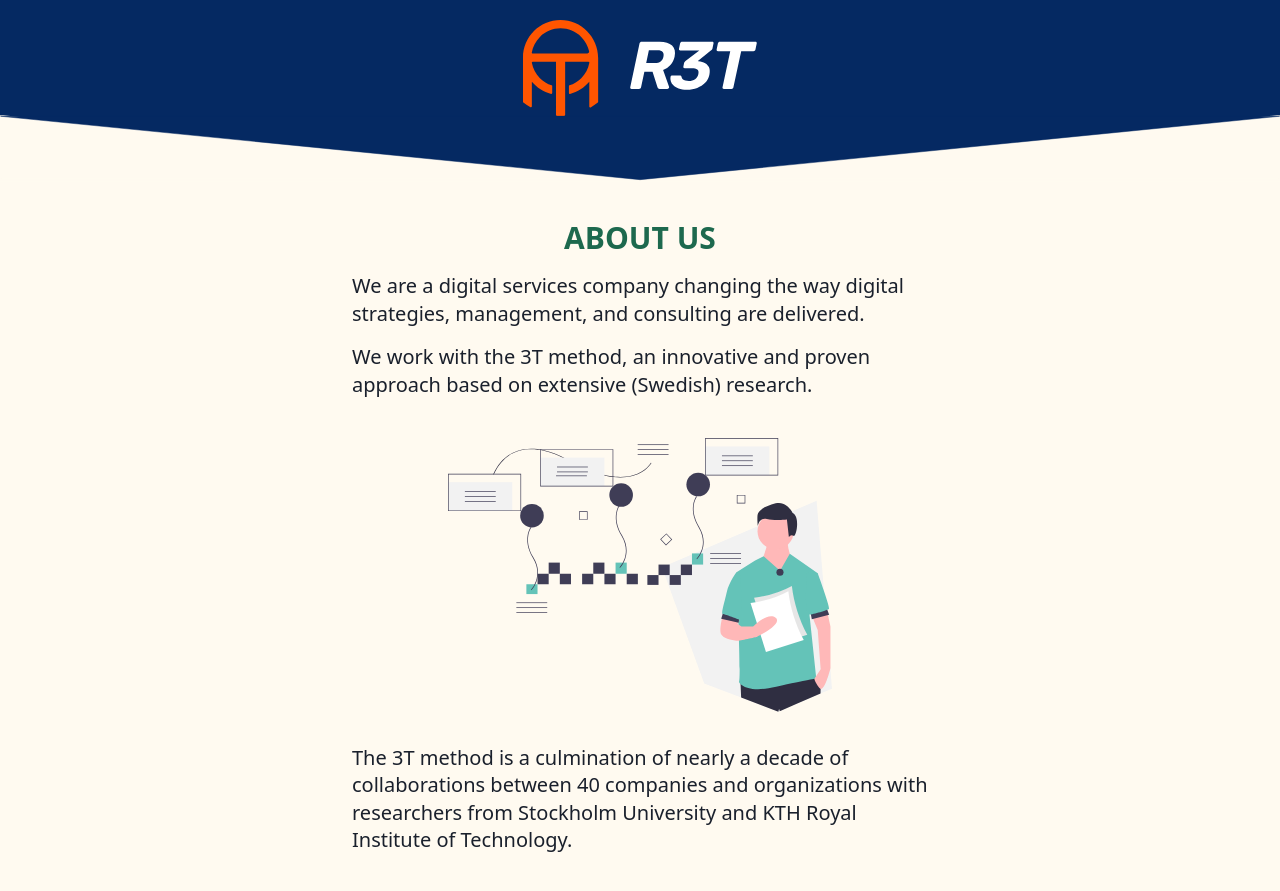
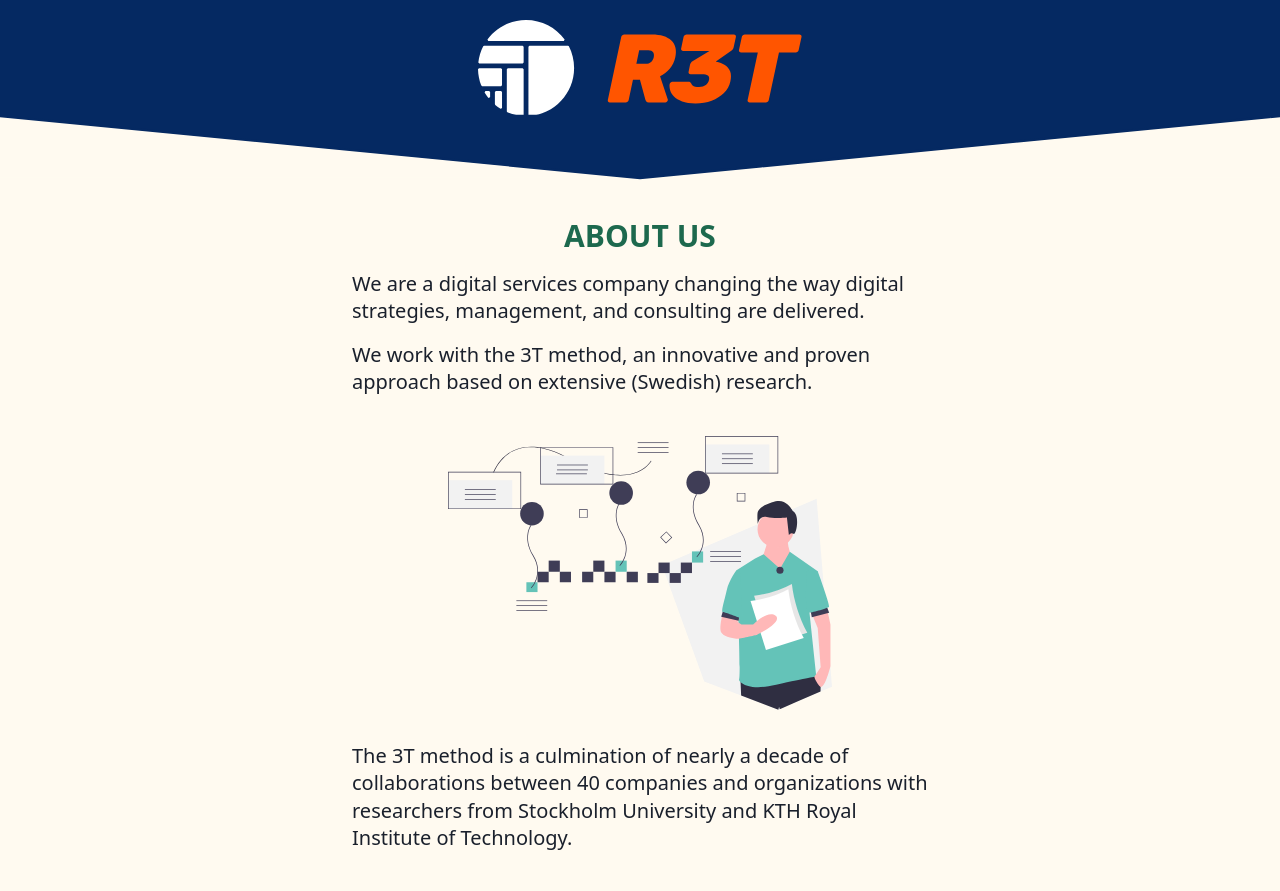
Before and after one commit to r3t-info/r3t, a Next.js app: page / in a window 1280 px wide. Shown: the top 891 px of the page. Built offline with nearby package versions, Linux system fonts and the light colour scheme; a web font is replaced by a local one.

Commit message:
changed logo and tested svg arrow problem

```diff
--- a/components/svgs/border/direction.js
+++ b/components/svgs/border/direction.js
@@ -1,24 +1,47 @@
 import React, { useEffect, useState } from "react";
 
 export default function Direction(props) {
-
   const [classNames, setClassNames] = useState("");
 
   useEffect(() => {
-    if (props.className.includes("text-dark")) {
-      setClassNames(`${props.className} direction-dark`)
-    } else {
-      setClassNames(`${props.className} direction-light`)
+    if (props.className.includes("dark-arrow")) {
+      setClassNames(`${props.className} direction-dark`);
+    }
+    if (props.className.includes("light-arrow")) {
+      setClassNames(`${props.className} direction-light`);
     }
   }, []);
 
   return (
-    <svg xmlns="http://www.w3.org/2000/svg" overflow="visible" viewBox="0 0 2623 131.5" className={classNames}><path fill="#FFFAF0" strokeWidth="5" stroke="#FFFAF0" strokeMiterlimit="10" d="M1311.7 130.5L5.4 1H.5v130h2622V1h-4.4z"/><path strokeWidth="1" strokeMiterlimit="10" d="M.8.5l1310.9 130L2622.6.5z"/></svg>
-  )
+    <svg xmlns="http://www.w3.org/2000/svg" overflow="visible" viewBox="0 0 2622 127" className={classNames} preserveAspectRatio="none">
+      <g>
+        <path className="fill-bg" fill="inherit" d="M.1.1h2621.8v126.8H.1z" />
+        <path className="fill-bg" fill="inherit" d="M2621.8.2v126.5H.2V.2h2621.6m.2-.2H0v127h2622V0z" />
+      </g>
+      <path className="fill-arrow" fill="inherit" d="M2.6.1h2616.8L1311 126.9z" />
+      <path
+        className="stroke-arrow"
+        stroke="inherit"
+        strokeWidth="5"
+        strokeMiterlimit="5"
+        d="M2616.8.2L1311 126.8 5.2.2h2611.6m5.2-.2H0l1311 127L2622 0z"
+      />
+    </svg>
+  );
 
   return (
-    <svg xmlns="http://www.w3.org/2000/svg" overflow="visible" viewBox="0 0 2622.1 130.5" className={classNames}><path fill="transparent" d="M1311.2 130L4.9.5H0v130h2622V.5h-4.4z"/><path date-name="direction" d="M.3 0l1310.9 130L2622.1 0z"/></svg>
-  )
+    <svg xmlns="http://www.w3.org/2000/svg" overflow="visible" viewBox="0 0 2623 131.5" className={classNames}>
+      <path fill="direction" stroke="none" d="M1311.7 130.5L5.4 1H.5v130h2622V1h-4.4z" />
+      <path fill="direction" stroke="none" d="M.8.5l1310.9 130L2622.6.5z" />
+    </svg>
+  );
+
+  return (
+    <svg xmlns="http://www.w3.org/2000/svg" overflow="visible" viewBox="0 0 2622.1 130.5" className={classNames}>
+      <path fill="transparent" d="M1311.2 130L4.9.5H0v130h2622V.5h-4.4z" />
+      <path date-name="direction" d="M.3 0l1310.9 130L2622.1 0z" />
+    </svg>
+  );
   return (
     <svg xmlns="http://www.w3.org/2000/svg" overflow="visible" viewBox="0 0 2621.8 130" className={props.className}>
       <path id="direction" d="M0 0l1310.9 130L2621.8 0z" />
--- a/components/svgs/r3t-logo.js
+++ b/components/svgs/r3t-logo.js
@@ -1,12 +1,16 @@
 import React from "react";
 
 export default function R3tLogo(props) {
+
   return (
-    <svg id="logo" xmlns="http://www.w3.org/2000/svg" overflow="visible" viewBox="0 0 1400.3 575" className={props.className}>
-<title>R3T logo</title>
-  <path d="M650 413.3c-2.7 0-4.8-.9-6.3-2.8s-2-4.3-1.4-7.3L698.2 140c.5-3 2-5.4 4.5-7.3 2.4-1.9 5-2.8 7.7-2.8h107.7c33.7 0 58.7 7.8 74.9 23.3 16.2 15.5 21.2 37.9 15 67-4.3 19.7-12.6 36.2-24.9 49.4-12.3 13.2-26.9 23.1-43.9 29.6l35.6 101.2c.3.8.4 1.5.4 2s-.1 1.4-.4 2.4c-.3 2.2-1.5 4.1-3.6 5.9-2.2 1.8-4.3 2.6-6.5 2.6h-45.4c-4.9 0-8.2-1.3-9.9-3.8-1.8-2.6-3-4.9-3.8-7.1L776 309.6h-49l-19.8 93.6c-.5 3-2 5.4-4.5 7.3-2.4 1.9-5.1 2.8-8.1 2.8H650zm87.9-155.1h51.8c14.6 0 26.2-3.4 34.8-10.1 8.6-6.7 14.2-16.2 16.6-28.3 2.7-12.2 1.3-21.7-4.3-28.8-5.5-7-15.7-10.5-30.6-10.5H754l-16.1 77.7z"/>
-  <path d="M982.1 417.3c-20 0-36.7-2.4-50-7.3-13.4-4.9-23.8-11.1-31.4-18.6-7.6-7.6-12.7-15.9-15.4-24.9-2.7-9-3.2-17.8-1.6-26.1.5-2.4 1.8-4.5 3.8-6.1 2-1.6 4.3-2.4 6.7-2.4h44.5c3 0 5.3.6 7.1 1.8 1.8 1.2 3 3.3 3.8 6.3.8 6.2 3.2 11.2 7.3 15 4 3.8 9.2 6.4 15.6 7.9 6.3 1.5 13.3 2.2 20.9 2.2 14.8 0 27.3-3.5 37.5-10.5 10.1-7 16.5-16.9 19.2-29.6 3-13 .9-22.3-6.1-27.9-7-5.7-17.8-8.5-32.4-8.5h-43.3c-2.7 0-4.9-.9-6.5-2.8-1.6-1.9-2-4.2-1.2-6.9l4-19.8c.5-3.2 1.7-5.9 3.4-8.1 1.8-2.2 3.4-3.9 5.1-5.3l83-63.2H942c-2.7 0-4.8-.9-6.3-2.8s-2-4.3-1.4-7.3l6.9-32.4c.5-3 2-5.4 4.3-7.3 2.3-1.9 4.9-2.8 7.9-2.8h180.2c3 0 5.1.9 6.5 2.8 1.3 1.9 1.8 4.3 1.2 7.3l-6.1 29.6c-.5 2.7-1.6 5.1-3.2 7.1s-3.2 3.7-4.9 5.1l-79.8 64.4 3.6.8c15.7 1.6 29 5.5 40.1 11.7 11.1 6.2 19 15.1 23.7 26.5 4.7 11.5 5.2 26 1.4 43.5-4.1 18.4-12.4 34.2-25.1 47.4-12.7 13.2-28.5 23.4-47.4 30.6-18.8 7-39.4 10.6-61.5 10.6zM1203.2 413.3c-2.7 0-4.9-.9-6.5-2.8-1.6-1.9-2.2-4.3-1.6-7.3l46.2-216.7H1168c-3 0-5.2-.9-6.7-2.8s-2-4.3-1.4-7.3l7.7-36.5c.5-3 2-5.4 4.3-7.3 2.3-1.9 4.9-2.8 7.9-2.8H1392c3 0 5.2.9 6.7 2.8s2 4.3 1.4 7.3l-7.7 36.5c-.5 3-2 5.4-4.3 7.3-2.3 1.9-4.9 2.8-7.9 2.8h-73.3l-46.6 216.7c-.5 3-1.9 5.4-4 7.3-2.2 1.9-4.7 2.8-7.7 2.8h-45.4z"/>
-  <path d="M224.6 0C100.5.2 0 100.9 0 225v265.7c0 1.5.7 3 2 4 13.6 10 28 19.2 43 27.5 3.5 2 8-.5 8-4.3V370c29.7 35.1 69.9 61 115.8 72.8 3.2.8 6.2-1.6 6.2-4.9v-42.1c0-2.2-1.4-4.1-3.4-4.7-26.2-8.4-50.2-22.9-70.2-42.9-25.4-25.4-42.1-57.3-48.4-92V253c.6-2 2.5-3.5 4.8-3.5h139.7v320.1c0 2.7 2.3 4.9 5.3 5 7.9.2 15.8.4 23.8.4 6.9 0 13.8-.1 20.6-.3 3-.1 5.3-2.3 5.3-5V249.5h140c2 0 3.7 1.2 4.5 2.8v5.3c-6.5 34.1-23 65.5-48.1 90.6-20.1 20.1-44.1 34.7-70.4 43-2.1.7-3.4 2.6-3.4 4.8v42c0 3.3 3.1 5.7 6.2 4.9 45.9-11.8 86.1-37.7 115.8-72.8v149.3c0 3.9 4.5 6.3 8.1 4.3 15.1-8.7 29.5-18.4 43-29 1.2-1 1.9-2.4 1.9-3.9V226.9C450 103 348.6-.2 224.6 0zm161.7 200H57.6c-3.1 0-5.5-2.8-4.9-5.9 6.2-35 22.9-67.2 48.6-92.9 33-33.1 77-51.3 123.7-51.3s90.7 18.2 123.7 51.3c24.1 24.1 40.3 54.1 47.3 86.6 1.4 6.3-3.3 12.2-9.7 12.2z" className="fill-current text-primary" />
+    <svg id="logo" xmlns="http://www.w3.org/2000/svg" overflow="visible" viewBox="0 0 3366 998.7" className={props.className}>
+      <title>R3T logo</title>
+  <path d="M43.2 688.1h196.6l10-10V512.5l-10-10H10c-3.9 4-6.1 6.2-10 10.2 1.5 59.5 13.4 116.4 33.9 169 3.4 2.3 5.9 4.1 9.3 6.4zM115.8 738.1H77.2c-3.8 6.7-4.8 8.3-8.6 15 11.8 20.1 25 39.3 39.5 57.5 8.9-3.1 8.9-3.1 17.8-6.3V748c-4-3.8-6.2-6-10.1-9.9zM893.2 217.9l8-16C810.1 79.4 664.3 0 499.8 0S189.5 79.4 98.4 201.9l8 16h786.8zM239.8 738.1h-54l-10 10v128.1c1.2 2.7 2.3 5 3.6 7.7 17.4 14.5 35.8 27.9 55.1 40 6.9-3.8 8.4-4.7 15.4-8.5V748.1c-4-3.9-6.2-6.1-10.1-10zM464.8 502.5h-155l-10 10v439.3c2.2 3.4 3.9 5.9 6.1 9.2 49.2 20.7 102.4 33.8 158.2 37.7 4.2-4 6.4-6 10.7-10V512.5l-10-10zM936.7 267.9H534.8l-10 10v710.9c4.2 4 6.4 6 10.7 10C795 980.4 999.8 764.1 999.8 500c0-81.6-19.5-158.6-54.2-226.6-3.2-2-5.7-3.5-8.9-5.5zM13.2 452.5h451.6l10-10V277.9l-10-10H63c-3.2 2-5.7 3.5-8.9 5.5-26.2 51.5-43.8 108.1-50.8 168 3.9 4.4 5.9 6.7 9.9 11.1z"/>
+  <g className="fill-current text-primary">
+    <path d="M1370.8 857.8c-6.7 0-12.1-2.5-16.2-7.6-4-5-5.4-11.3-4-18.7L1490 177.1c1.3-7.4 5.2-13.6 11.6-18.7 6.4-5 13-7.6 19.7-7.6h287.9c91.6 0 159.1 20.9 202.5 62.6 43.4 41.8 57.1 100 40.9 174.7-10.1 47.1-29.5 87.2-58.1 120.2s-62.1 58.9-100.5 77.8l79.8 238.4c.7 2 1.2 3.9 1.5 5.6.3 1.7.2 3.5-.5 5.5-1.4 6.1-4.6 11.3-9.6 15.7s-10.6 6.6-16.7 6.6h-170.7c-12.8 0-21.7-3.2-26.8-9.6-5.1-6.4-8.2-12.3-9.6-17.7l-56.6-208.1h-72.7l-44.4 209.1c-1.4 7.4-5.2 13.6-11.6 18.7-6.4 5.1-13.3 7.6-20.7 7.6h-164.6zm276.8-402h96c23.6 0 42.6-6.6 57.1-19.7s23.7-29.5 27.8-49c4-20.2 1.8-37.4-6.6-51.5-8.4-14.1-24.8-21.2-49-21.2h-96l-29.3 141.4z"/>
+    <path d="M2262.6 867.9c-55.9 0-102.2-6.7-138.9-20.2s-65-30.5-84.8-51c-19.9-20.5-33.2-42.6-39.9-66.2s-8.4-45.5-5-65.7c1.3-6.1 4.7-11.3 10.1-15.7s11.1-6.6 17.2-6.6H2189c8.1 0 14.1 1.5 18.2 4.5 4 3 7.7 7.6 11.1 13.6 2.7 8.1 7.4 15 14.1 20.7s15.7 9.8 26.8 12.1c11.1 2.4 24.8 3.5 40.9 3.5 29 0 52.2-6.6 69.7-19.7s28.6-30.5 33.3-52 .8-37.2-11.6-47c-12.5-9.8-32.8-14.6-61.1-14.6h-119.2c-7.4 0-13.1-2.7-17.2-8.1-4-5.4-5.1-11.4-3-18.2l14.1-69.7c2-9.4 5.5-17.3 10.6-23.7 5-6.4 10.3-10.9 15.7-13.6l176.8-108.1h-273.7c-6.7 0-12.3-2.7-16.7-8.1-4.4-5.4-5.9-11.4-4.5-18.2l25.2-119.2c1.3-7.4 5.2-13.6 11.6-18.7 6.4-5 13.3-7.6 20.7-7.6h490.9c7.4 0 13.1 2.5 17.2 7.6 4 5.1 5.4 11.3 4 18.7l-23.2 107c-2 8.8-5.6 16.2-10.6 22.2-5.1 6.1-9.9 10.8-14.6 14.1l-159.6 111.1 3 2c35 6.8 65.1 18 90.4 33.8 25.2 15.8 43.4 37.9 54.5 66.2 11.1 28.3 12 64 2.5 107-10.1 45.8-32.3 85.7-66.7 119.7s-76.9 60.4-127.8 79.3c-50.8 19.3-106.9 28.8-168.2 28.8zM2826.2 857.8c-6.8 0-12.3-2.5-16.7-7.6-4.4-5-5.9-11.3-4.5-18.7l106-492.9h-173.7c-7.4 0-13.3-2.5-17.7-7.6-4.4-5-5.9-11.3-4.5-18.7l29.3-135.3c1.3-7.4 5.2-13.6 11.6-18.7 6.4-5 13-7.6 19.7-7.6h567.6c7.4 0 13.3 2.5 17.7 7.6 4.4 5.1 5.9 11.3 4.5 18.7l-29.3 135.3c-1.4 7.4-5.1 13.6-11.1 18.7-6.1 5.1-12.8 7.6-20.2 7.6h-173.7l-106 492.9c-1.4 7.4-5.1 13.6-11.1 18.7-6.1 5.1-12.8 7.6-20.2 7.6h-167.7z"/>
+  </g>
 </svg>
-  );
+
+  )
 }
--- a/pages/index.js
+++ b/pages/index.js
@@ -70,10 +70,10 @@ export default function Home({
           <R3tLogo className="h-full mx-auto fill-current text-white" />
         </div>
       </header>
-      <div className="w-full bg-dark">
-        <Direction className="fill-current stroke-current text-dark" />
+      <main>
+        <div className="w-full">
+          <Direction className="dark-arrow" />
         </div>
-      <main>
         <section id="who-we-are" className="bg-light pt-6 pb-4 md:pt-8 md:pb-6">
           <h2 className="text-secondary pt-2 pb-4">About us</h2>
           <ReactMarkdown
@@ -94,8 +94,8 @@ export default function Home({
             }}
           />
         </section>
-        <div className="w-full bg-light">
-          <Direction className="fill-current text-light" />
+        <div className="w-full">
+          <Direction className="light-arrow" />
         </div>
         <section id="our-clients" className="bg-dark px-4 pt-6 pb-12 md:pt-8">
           <h2 className="text-primary pt-3 pb-5">Our clients</h2>
@@ -108,10 +108,12 @@ export default function Home({
             }}
             className="mb-5"
           />
-          <div className="space-y-10 lg:space-y-0 sm:flex sm:flex-wrap sm:justify-center xl:max-w-screen-lg xl:mx-auto">{allClientsAsCards}</div>
+          <div className="space-y-10 lg:space-y-0 sm:flex sm:flex-wrap sm:justify-center xl:max-w-screen-lg xl:mx-auto">
+            {allClientsAsCards}
+          </div>
         </section>
-        <div className="w-full bg-light">
-          <Direction className="fill-current text-dark" />
+        <div className="w-full">
+          <Direction className="dark-arrow" />
         </div>
         <section id="our-method" className="bg-light pt-6 pb-8 md:pt-8">
           <h2 className="text-secondary pt-2 pb-4 md:pb-6">Our Method</h2>
@@ -124,17 +126,17 @@ export default function Home({
             <DataToAction />
           </div>
         </section>
+
+        <div className="w-full">
+          <Direction className="light-arrow" />
+        </div>
       </main>
-      <div className="w-full bg-dark">
-        <Direction className="fill-current text-light" />
-      </div>
       <footer id="contact" className="bg-dark px-4 pt-8 pb-2 md:pt-10">
         <h2 className="text-primary text-3xl xl:text-4xl max-w-sm lg:max-w-md mx-auto font-medium normal-case leading-tight mb-6 lg:mb-8">
           {contactData.callToAction}
         </h2>
 
         <div id="address-and-portrait" className="flex flex-wrap justify-center lg:justify-center">
-
           <address className="my-4 md:mt-10 lg:mt-20 w-full lg:w-1/2 lg:pl-4 flex-grow-0 not-italic md:text-xl md:leading-relaxed text-center lg:text-left lg:order-2">
             <h4 className="sm:text-2xl">
               {contactData.name}
@@ -159,7 +161,6 @@ export default function Home({
               className="rounded-lg sm:rounded-2xl lg:rounded-xl w-full lg:max-w-md lg:ml-auto"
             />
           </div>
-
         </div>
         <div className="w-3/12 sm:w-3/12 md:w-2/12 lg:w-full lg:order-3 mx-auto mt-5 mb-4">
           <R3tLogo className="h-full mx-auto lg:h-16 fill-current text-white" />
--- a/styles/tailwind.css
+++ b/styles/tailwind.css
@@ -58,11 +58,23 @@
   #analysis path[fill="#6c63ff"] {
     @apply fill-current text-accent;
   }
-  .direction-light path[fill="mask"] {
+  .direction-dark .fill-arrow {
     @apply fill-current stroke-current text-dark;
   }
-  .direction-dark path[fill="mask"] {
+  .direction-dark .stroke-arrow {
+    @apply stroke-current text-dark;
+  }
+  .direction-dark .fill-bg  {
+    @apply fill-current text-light;
+  }
+  .direction-light .fill-arrow {
     @apply fill-current stroke-current text-light;
+  }
+  .direction-light .stroke-arrow {
+    @apply stroke-current   text-light;
+  }
+  .direction-light .fill-bg  {
+    @apply fill-current text-dark;
   }
   @screen sm {
     h2 {
```
Also changed, not shown: components/svgs/former-3-r3t-logo.js (added, +12 -0 lines), components/svgs/former-2-r3t-logo.js (renamed from components/svgs/former-former-r3t-logo.js), public/images/r3t-logo.svg (deleted). Lines whose indentation alone changed are shown as unchanged.
